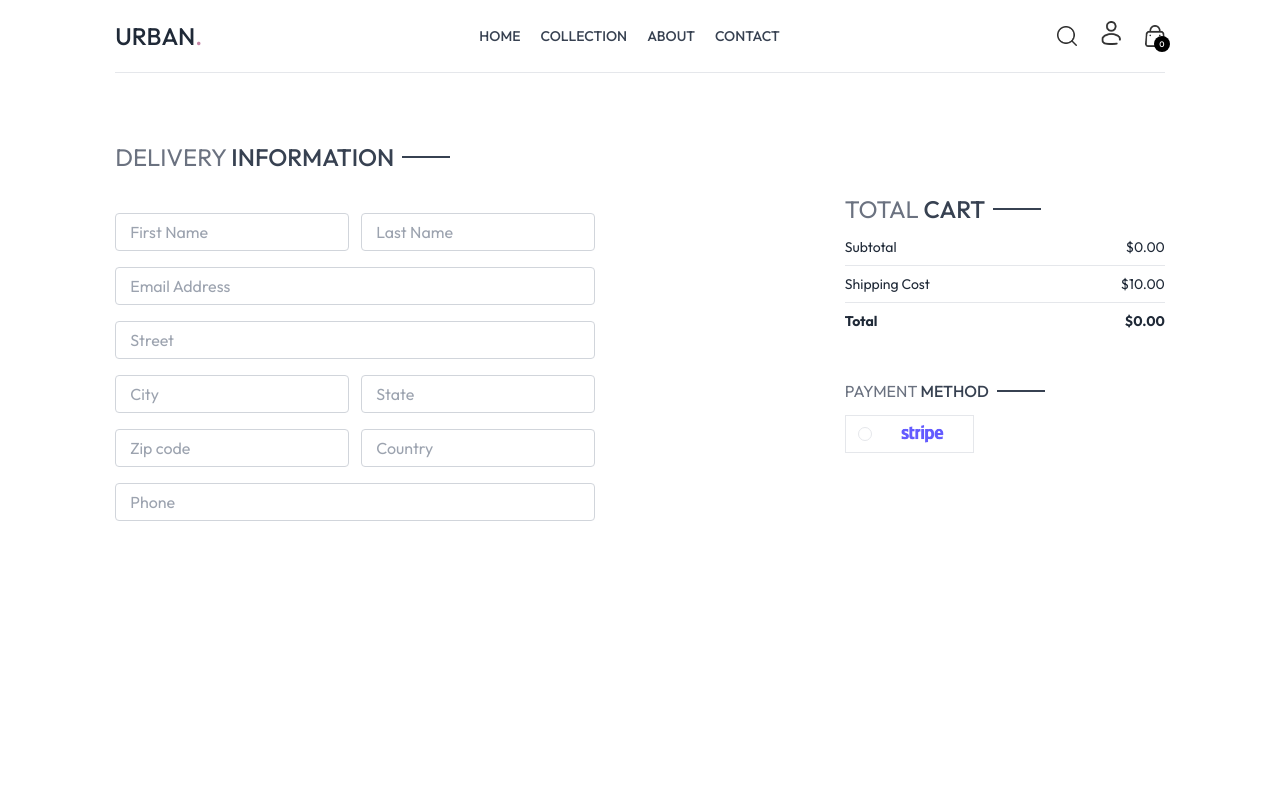
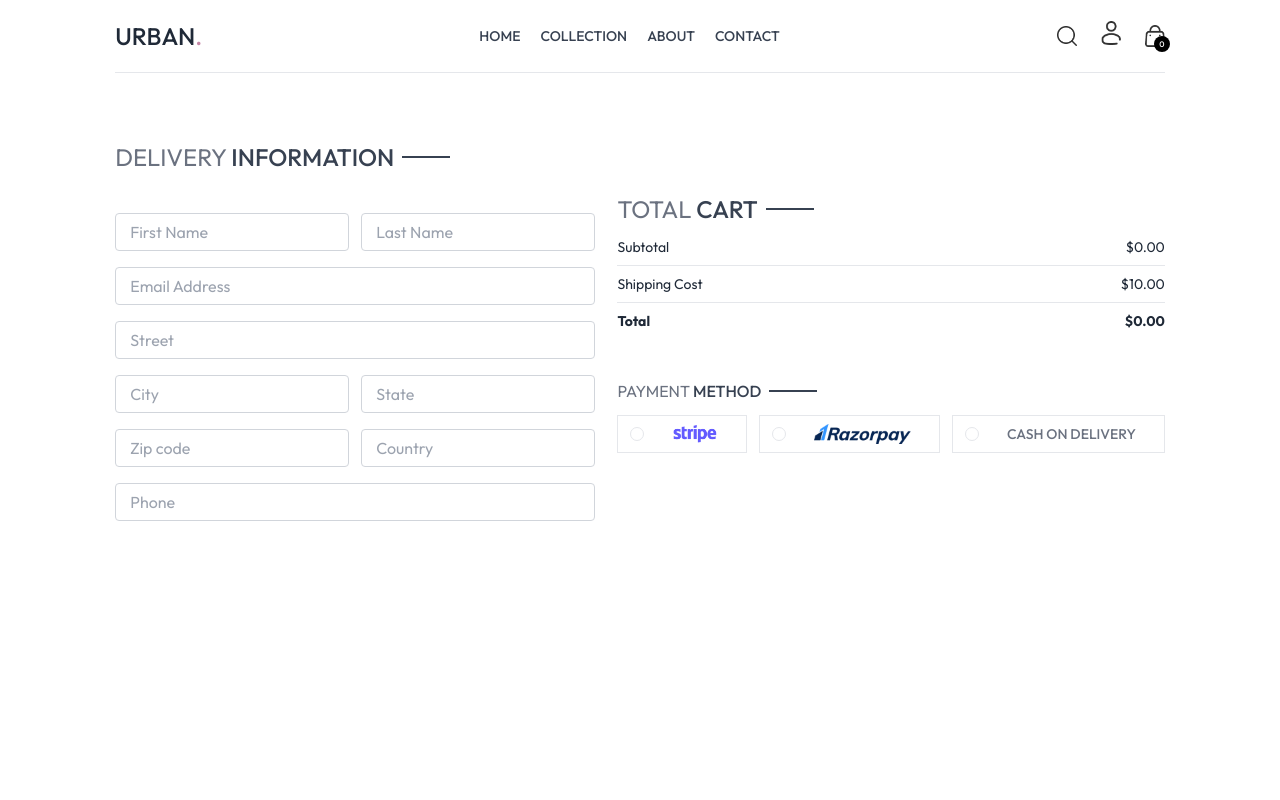
Before and after one commit to ashrafultusar/urban-frontend, a React (Vite) app in the folder urban-frontend/: page /place-order in a window 1280 px wide. Shown: the top 800 px of the page. Built offline with nearby package versions, Linux system fonts and the light colour scheme.

Commit message:
added update

```diff
--- a/urban-frontend/src/pages/PlaceOrder.jsx
+++ b/urban-frontend/src/pages/PlaceOrder.jsx
@@ -76,6 +76,14 @@ const PlaceOrder = () => {
               <p className={`min-w-3.5 h-3.5 border rounded-full`}></p>
               <img className="h-5 mx-4" src={assets.stripe_logo} alt="" />
             </div>
+            <div className="flex items-center gap-3 border p-2 px-3 cursor-pointer">
+              <p className={`min-w-3.5 h-3.5 border rounded-full`}></p>
+              <img className="h-5 mx-4" src={assets.razorpay_logo} alt="" />
+            </div>
+            <div className="flex items-center gap-3 border p-2 px-3 cursor-pointer">
+              <p className={`min-w-3.5 h-3.5 border rounded-full`}></p>
+            <p className="text-gray-500 text-sm font-medium mx-4">CASH ON DELIVERY</p>
+            </div>
           </div>
         </div>
       </div>
```
